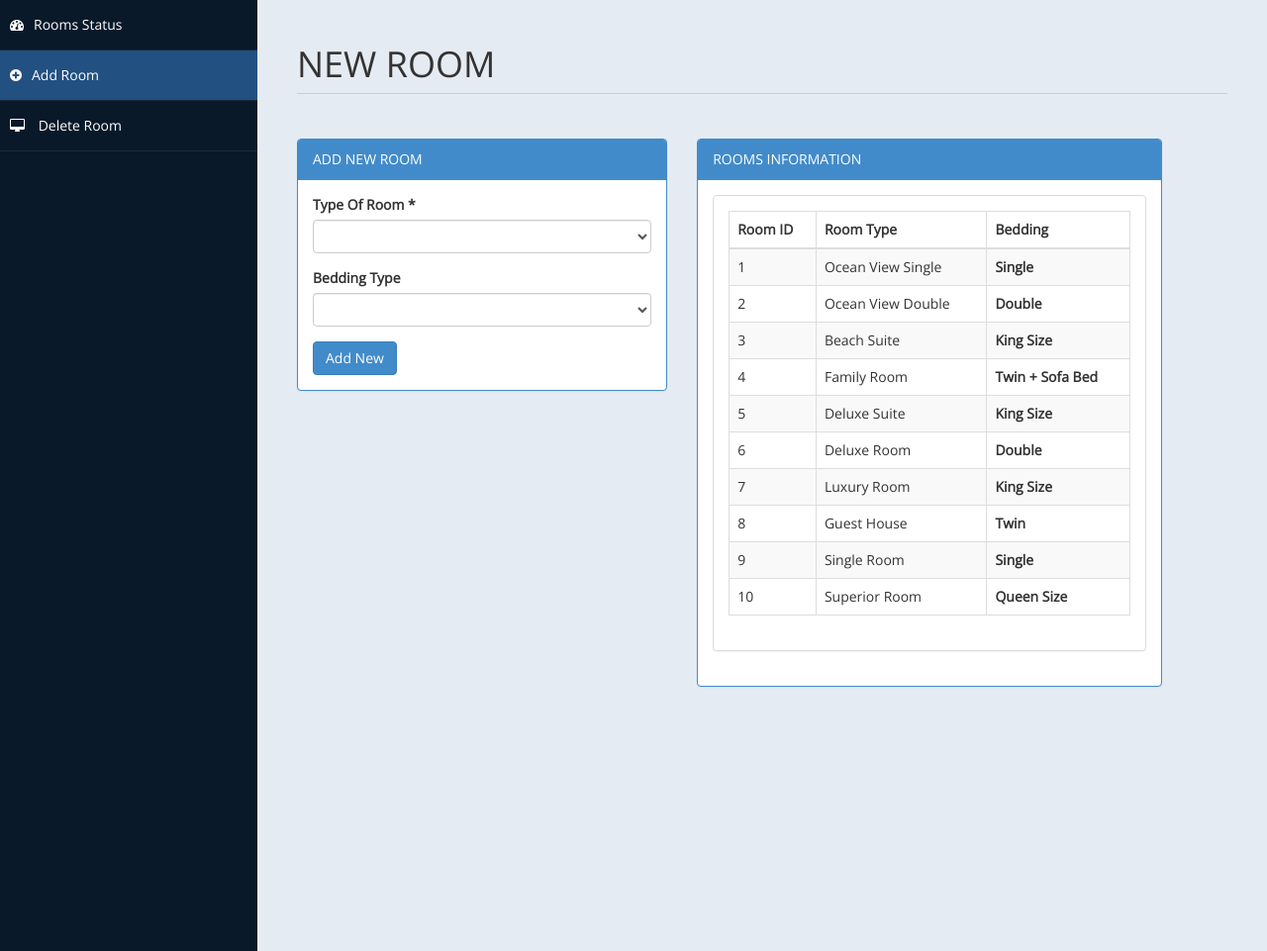
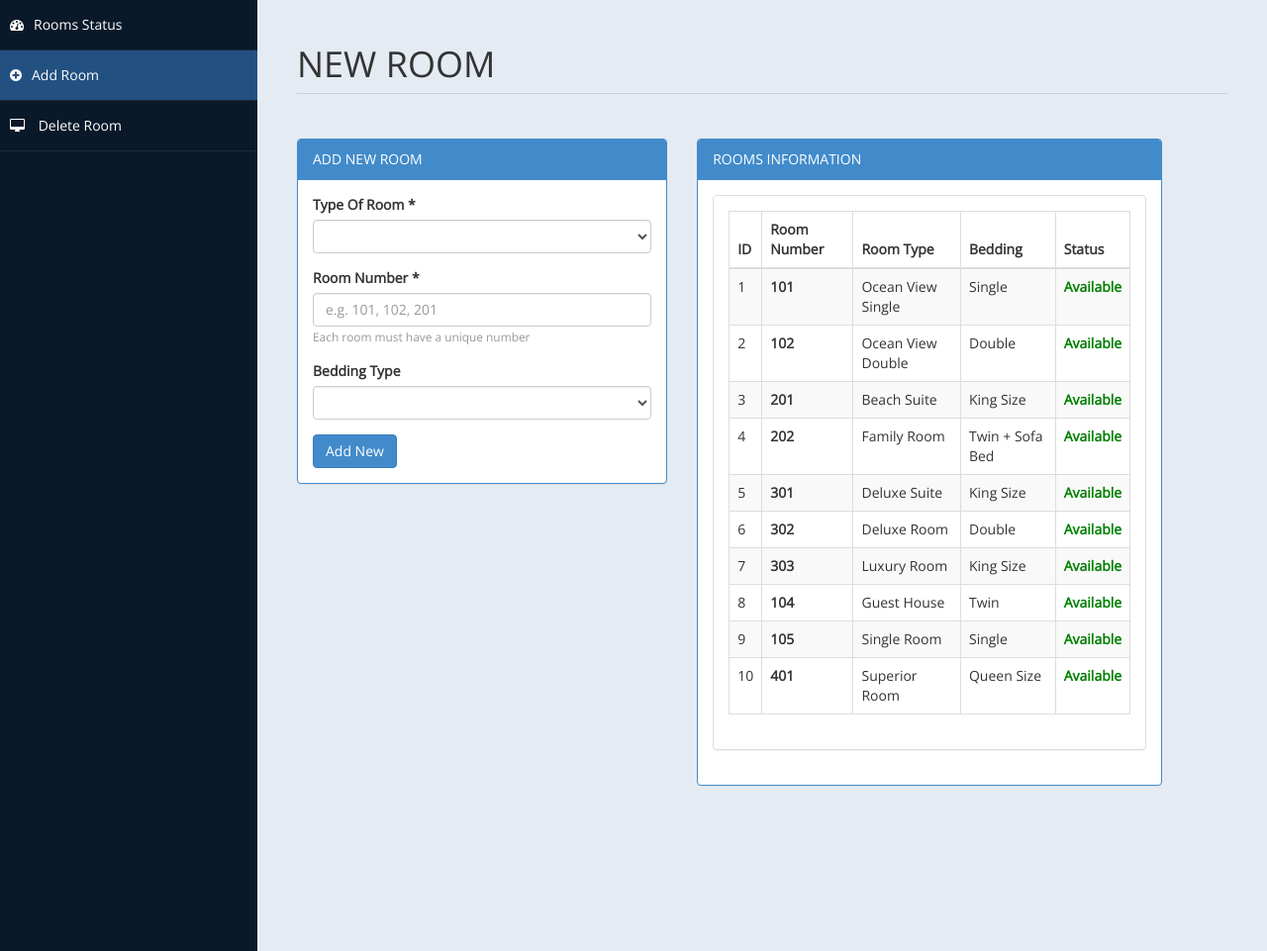
Before and after one commit to dinethkandegedara/Hotel-Management-System, a PHP site: page /admin/room.php in a window 1280 px wide. Shown: the part 60-1021 px from the top of the page at 99% size. Run offline with PHP 8.4, Linux system fonts and the light colour scheme; a user stored in the database is signed in; data comes from the database, SQL or seed files in the repository.

Commit message:
Add room number feature with migration alert and validation for room addition

```diff
--- a/admin/room.php
+++ b/admin/room.php
@@ -88,6 +88,28 @@ if(!isset($_SESSION["user"]))
                     </div>
                 </div>
 
+				<?php
+				// Check if room_number column exists
+				include('db.php');
+				$check_column = mysqli_query($con, "SHOW COLUMNS FROM room LIKE 'room_number'");
+				$has_room_number = mysqli_num_rows($check_column) > 0;
+
+				if(!$has_room_number) {
+					echo '<div class="row">
+						<div class="col-md-12">
+							<div class="alert alert-warning alert-dismissible" role="alert">
+								<button type="button" class="close" data-dismiss="alert" aria-label="Close"><span aria-hidden="true">&times;</span></button>
+								<strong><i class="fa fa-exclamation-triangle"></i> Database Update Required!</strong><br>
+								The room_number feature is not enabled in your database.
+								<a href="../migrate_room_status.php" class="btn btn-sm btn-primary" style="margin-left:10px;">
+									<i class="fa fa-wrench"></i> Run Migration Script
+								</a>
+							</div>
+						</div>
+					</div>';
+				}
+				?>
+
 
             <div class="row">
 
@@ -106,8 +128,26 @@ if(!isset($_SESSION["user"]))
                                                 <option value="Deluxe Room">DELUXE ROOM</option>
 												<option value="Guest House">GUEST HOUSE</option>
 												<option value="Single Room">SINGLE ROOM</option>
+												<option value="Ocean View Single">OCEAN VIEW SINGLE</option>
+												<option value="Ocean View Double">OCEAN VIEW DOUBLE</option>
+												<option value="Beach Suite">BEACH SUITE</option>
+												<option value="Family Room">FAMILY ROOM</option>
+												<option value="Deluxe Suite">DELUXE SUITE</option>
+												<option value="Luxury Room">LUXURY ROOM</option>
                                             </select>
                               </div>
+
+							  <?php
+							  // Only show room number field if column exists
+							  $check_col = mysqli_query($con, "SHOW COLUMNS FROM room LIKE 'room_number'");
+							  if(mysqli_num_rows($check_col) > 0) {
+							  ?>
+							  <div class="form-group">
+                                            <label>Room Number *</label>
+                                            <input name="room_number" type="text" class="form-control" placeholder="e.g. 101, 102, 201" required>
+											<small class="form-text text-muted">Each room must have a unique number</small>
+                              </div>
+							  <?php } ?>
 
 								<div class="form-group">
                                             <label>Bedding Type</label>
@@ -117,7 +157,11 @@ if(!isset($_SESSION["user"]))
                                                 <option value="Double">Double</option>
 												<option value="Triple">Triple</option>
                                                 <option value="Quad">Quad</option>
-												<option value="Triple">None</option>
+												<option value="King Size">King Size</option>
+												<option value="Queen Size">Queen Size</option>
+												<option value="Twin">Twin</option>
+												<option value="Twin + Sofa Bed">Twin + Sofa Bed</option>
+												<option value="None">None</option>
 
                                             </select>
 
@@ -130,27 +174,56 @@ if(!isset($_SESSION["user"]))
 							 {
 										$room = $_POST['troom'];
 										$bed = $_POST['bed'];
+										$room_number = isset($_POST['room_number']) ? $_POST['room_number'] : '';
 										$place = 'Free';
 										$status = 'Available';
 
+										// Check if room_number column exists
+										$check_column = mysqli_query($con, "SHOW COLUMNS FROM room LIKE 'room_number'");
+										$has_room_number = mysqli_num_rows($check_column) > 0;
+
+										if($has_room_number && !empty($room_number)) {
+											// Check if room number already exists
+											$check="SELECT * FROM room WHERE room_number = '$room_number'";
+											$rs = mysqli_query($con,$check);
+											$data = mysqli_fetch_array($rs, MYSQLI_NUM);
+
+											if($data && $data[0] >= 1) {
+												echo "<script type='text/javascript'> alert('Room Number Already Exists! Please use a different room number.')</script>";
+											}
+											else
+											{
+												$sql ="INSERT INTO `room`(`type`, `bedding`, `room_number`, `place`, `status`) VALUES ('$room','$bed','$room_number','$place','$status')" ;
+												if(mysqli_query($con,$sql))
+												{
+												 echo '<script>alert("New Room Added Successfully!") </script>' ;
+												}else {
+													echo '<script>alert("Error: ' . mysqli_error($con) . '") </script>' ;
+												}
+											}
+										}
+										elseif($has_room_number && empty($room_number)) {
+											echo '<script>alert("Please enter a room number!") </script>' ;
+										}
+										else
+										{
+											// Old database without room_number column - use old method
 											$check="SELECT * FROM room WHERE type = '$room' AND bedding = '$bed'";
 											$rs = mysqli_query($con,$check);
 											$data = mysqli_fetch_array($rs, MYSQLI_NUM);
-										if($data[0] > 1) {
-											echo "<script type='text/javascript'> alert('Room Already in Exists')</script>";
 
+											if($data && $data[0] >= 1) {
+												echo "<script type='text/javascript'> alert('Room Already Exists')</script>";
 											}
-
 											else
 											{
-
-
-										$sql ="INSERT INTO `room`( `type`, `bedding`,`place`,`status`) VALUES ('$room','$bed','$place','$status')" ;
+												$sql ="INSERT INTO `room`(`type`, `bedding`, `place`, `status`) VALUES ('$room','$bed','$place','$status')" ;
 												if(mysqli_query($con,$sql))
 												{
-										 echo '<script>alert("New Room Added") </script>' ;
+												 echo '<script>alert("New Room Added! Note: Run migration script to enable room numbers.") </script>' ;
 												}else {
-											echo '<script>alert("Sorry ! Check The System") </script>' ;
+													echo '<script>alert("Error: ' . mysqli_error($con) . '") </script>' ;
+												}
 											}
 										}
 							}
@@ -173,16 +246,22 @@ if(!isset($_SESSION["user"]))
                     <div class="panel panel-default">
                         <?php
 						$sql = "select * from room limit 0,10";
-						$re = mysqli_query($con,$sql)
+						$re = mysqli_query($con,$sql);
+
+						// Check if room_number column exists for display
+						$check_rn = mysqli_query($con, "SHOW COLUMNS FROM room LIKE 'room_number'");
+						$show_room_number = mysqli_num_rows($check_rn) > 0;
 						?>
                         <div class="panel-body">
                             <div class="table-responsive">
                                 <table class="table table-striped table-bordered table-hover" id="dataTables-example">
                                     <thead>
                                         <tr>
-                                            <th>Room ID</th>
+                                            <th>ID</th>
+                                            <?php if($show_room_number) { echo '<th>Room Number</th>'; } ?>
                                             <th>Room Type</th>
 											<th>Bedding</th>
+											<th>Status</th>
 
                                         </tr>
                                     </thead>
@@ -192,20 +271,32 @@ if(!isset($_SESSION["user"]))
 										while($row= mysqli_fetch_array($re))
 										{
 												$id = $row['id'];
+												$room_num = ($show_room_number && isset($row['room_number'])) ? $row['room_number'] : '-';
+												$status = isset($row['status']) ? $row['status'] : 'Available';
+												$status_color = ($status == 'Available') ? 'green' : 'red';
+
 											if($id % 2 == 0)
 											{
-												echo "<tr class=odd gradeX>
-													<td>".$row['id']."</td>
-													<td>".$row['type']."</td>
-												   <th>".$row['bedding']."</th>
+												echo "<tr class='odd gradeX'>
+													<td>".$row['id']."</td>";
+												if($show_room_number) {
+													echo "<td><strong>".$room_num."</strong></td>";
+												}
+												echo "<td>".$row['type']."</td>
+												   <td>".$row['bedding']."</td>
+												   <td style='color:$status_color; font-weight:bold;'>".$status."</td>
 												</tr>";
 											}
 											else
 											{
-												echo"<tr class=even gradeC>
-													<td>".$row['id']."</td>
-													<td>".$row['type']."</td>
-												   <th>".$row['bedding']."</th>
+												echo "<tr class='even gradeC'>
+													<td>".$row['id']."</td>";
+												if($show_room_number) {
+													echo "<td><strong>".$room_num."</strong></td>";
+												}
+												echo "<td>".$row['type']."</td>
+												   <td>".$row['bedding']."</td>
+												   <td style='color:$status_color; font-weight:bold;'>".$status."</td>
 												</tr>";
 
 											}
```
Lines whose indentation alone changed are shown as unchanged.
